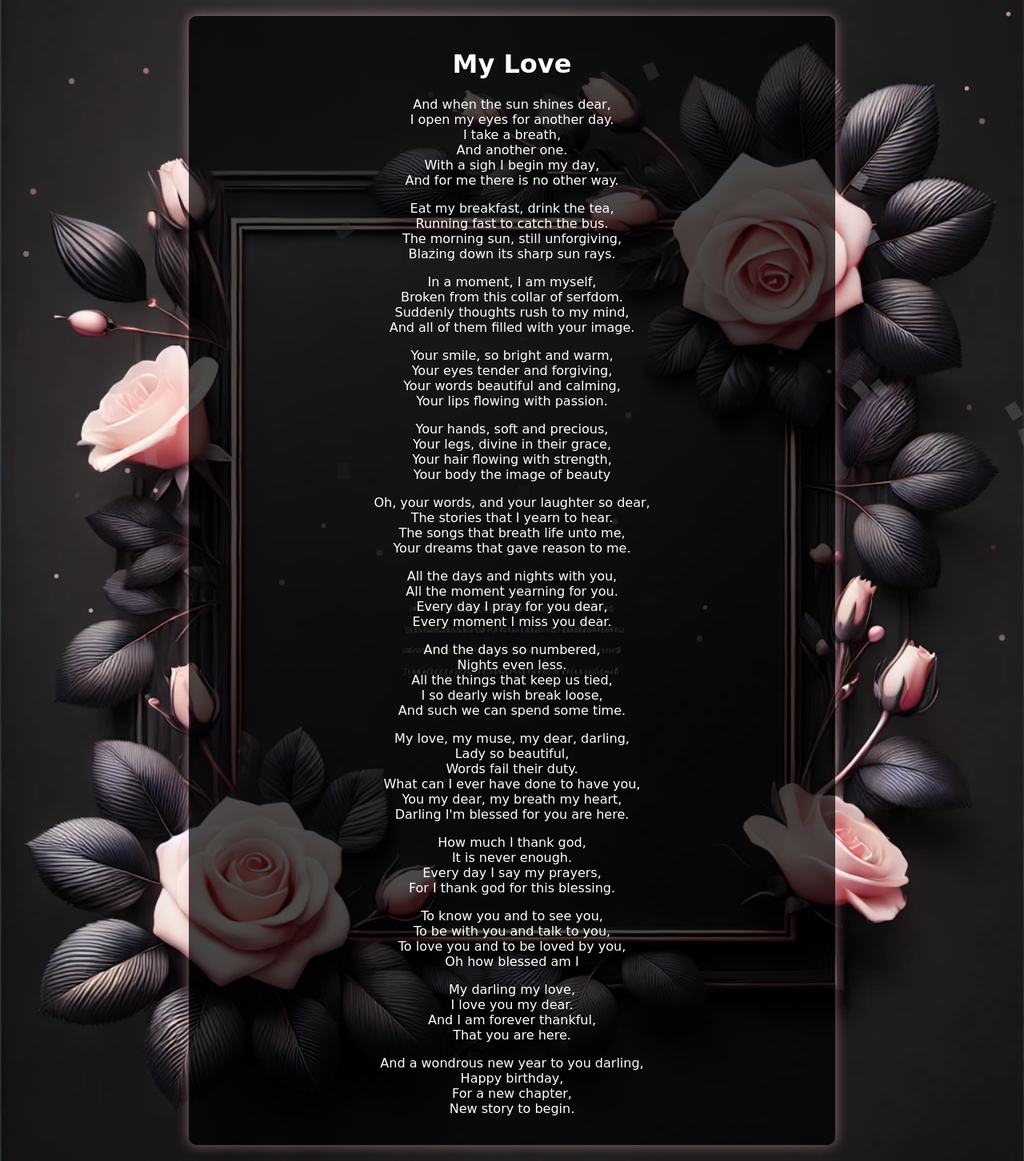
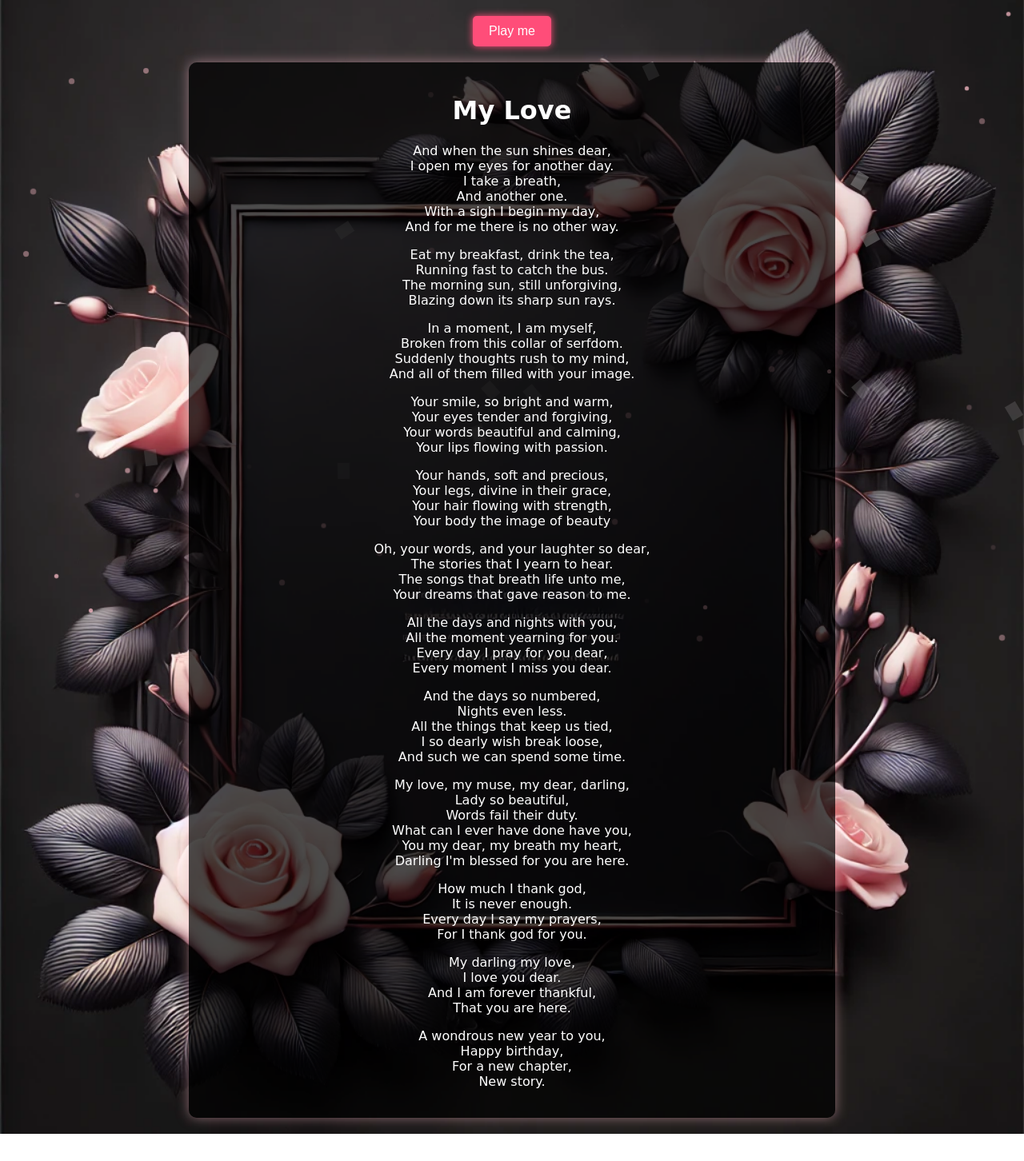
Before and after one commit to Jomezh/gift, a plain HTML site: page bd.html in a window 1280 px wide. Shown: the whole page at 80% size. After the commit the page ends 1418 px from the top, so only its background shows below. Drawn offline with Linux system fonts and the light colour scheme; grey boxes are pictures that could not be loaded.

Commit message:
Update bd.html

```diff
--- a/bd.html
+++ b/bd.html
@@ -72,11 +72,38 @@
             0% { transform: translateY(-10vh) rotate(0deg); opacity: 0.7; }
             100% { transform: translateY(100vh) rotate(360deg); opacity: 0; }
         }
+        .music-controls {
+            margin-top: 20px;
+        }
+        .glow-btn {
+            background: #ff4d79;
+            border: none;
+            padding: 10px 20px;
+            color: white;
+            font-size: 16px;
+            cursor: pointer;
+            border-radius: 5px;
+            box-shadow: 0 0 10px #ff4d79;
+            transition: 0.3s;
+        }
+
+        .glow-btn:hover {
+            background: #ff1a5e;
+            box-shadow: 0 0 20px #ff1a5e;
+        }
     </style>
 </head>
 <body>
     <div class="sparkles"></div>
     <div class="flowers"></div>
+    <audio id="bg-music" autoplay loop>
+        <source src="darling.mp3" type="audio/mpeg">
+        Your browser does not support the audio element.
+    </audio>
+    <div class="music-controls">
+        <button id="toggle-music-btn" class="glow-btn">Play me</button>
+
+    </div>
     <div class="poem-container">
         <h1>My Love</h1>
         <p>And when the sun shines dear,<br>
@@ -125,30 +152,26 @@
         <p>My love, my muse, my dear, darling,<br>
         Lady so beautiful, <br>
         Words fail their duty.<br>
-        What can I ever have done to have you,<br>
+        What can I ever have done have you,<br>
         You my dear, my breath my heart, <br>
         Darling I'm blessed for you are here.</p>
 
        <p>How much I thank god,<br>
         It is never enough.<br>
         Every day I say my prayers,<br>
-        For I thank god for this blessing.</p>
-
-        <p> To know you and to see you,<br>
-            To be with you and talk to you, <br>
-            To love you and to be loved by you, <br>
-            Oh how blessed am I </p>
+        For I thank god for you.</p>
 
         <p>My darling my love,<br>
-        I love you my dear.<br>
+        I love you dear.<br>
         And I am forever thankful,<br>
         That you are here.</p>
 
-        <p>And a wondrous new year to you darling,<br>
+        <p>A wondrous new year to you,<br>
         Happy birthday,<br>
         For a new chapter,<br>
-        New story to begin.</p>
+        New story.</p>
     </div>
+
     <script>
         function createSparkles() {
             const sparklesContainer = document.querySelector('.sparkles');
@@ -171,6 +194,29 @@
                 flowersContainer.appendChild(flower);
             }
         }
+        function toggleMusic() {
+            let music = document.getElementById("bg-music");
+            if (music.paused) {
+                music.play();
+            } else {
+                music.pause();
+            }
+        }
+        document.addEventListener("DOMContentLoaded", function () {
+        let music = document.getElementById("bg-music");
+
+        if (music) {
+            document.getElementById("toggle-music-btn").addEventListener("click", function () {
+                if (music.paused) {
+                    music.play().catch(error => console.log("Autoplay blocked:", error));
+                } else {
+                    music.pause();
+                }
+            });
+        } else {
+            console.error("Audio element not found!");
+        }
+    });
         createSparkles();
         createFlowers();
     </script>
```
